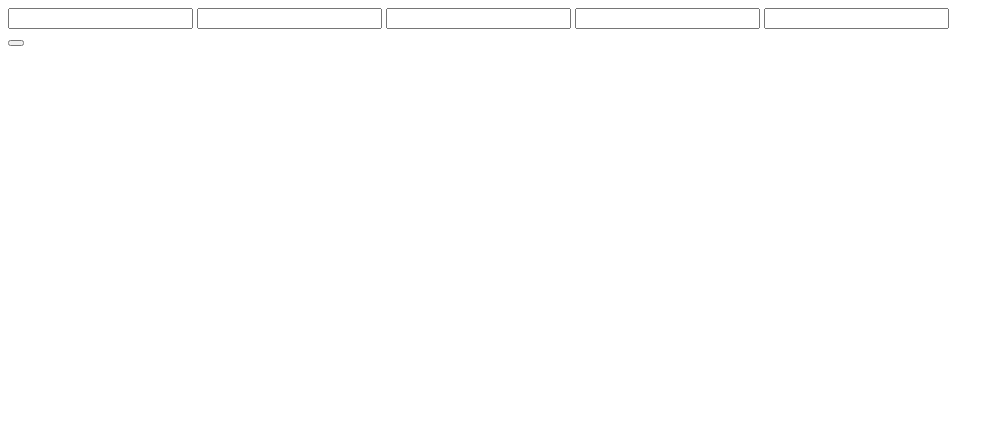
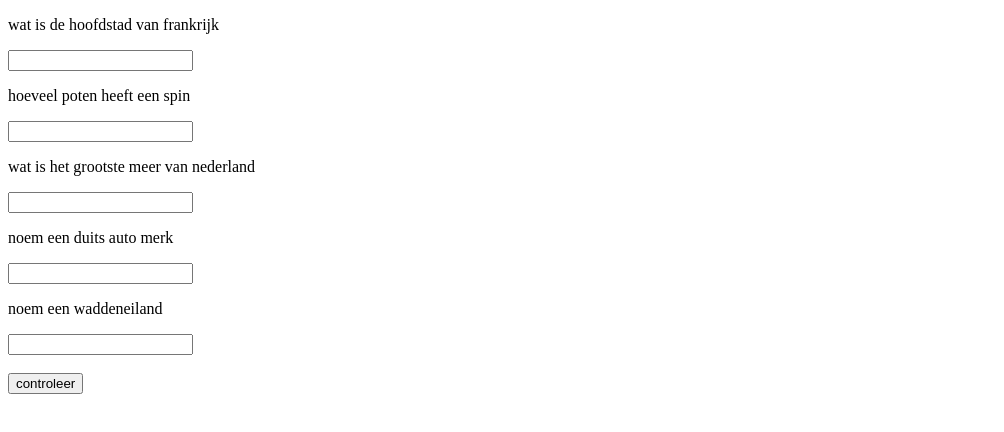
Before and after one commit to 2099492/Volgens-volgorde-voldoen-d9adeddd, a plain HTML site: page index.html in a window 1280 px wide. Shown: the whole page, without its empty margins (0-1004 px from the left). Drawn offline with Linux system fonts and the light colour scheme.

Commit message:
Add files via upload

```diff
--- a/index.html
+++ b/index.html
@@ -1,18 +1,25 @@
 <!DOCTYPE html>
 <html lang="en" dir="ltr">
   <head>
-    <!-- <meta charset="utf-8" http-equiv="refresh" content="1"> -->
+    <meta charset="utf-8">
     <title id="title">Een website</title>
     <link rel="stylesheet" href="style.css">
   </head>
   <body id="body">
+    <p>wat is de hoofdstad van frankrijk</p>
     <input type="text" id="frank" value="">
+    <p>hoeveel poten heeft een spin</p>
     <input type="text" id="spin" value="">
+    <p>wat is het grootste meer van nederland</p>
     <input type="text" id="meer" value="">
+    <p>noem een duits auto merk</p>
     <input type="text" id="merk" value="">
+    <p>noem een waddeneiland</p>
     <input type="text" id="eiland" value="">
     <br>
-    <button type="button" onclick="quiz()"></button>
+    <br>
+    <button type="button" onclick="quiz()">controleer</button>
+    <p id="cijfer"></p>
     <script src="script.js" charset="utf-8"></script>
   </body>
 </html>
--- a/script.js
+++ b/script.js
@@ -1,6 +1,5 @@
+function quiz() {
   var punten = 0;
-
-function quiz() {
   var vrgn = ["parijs", "8", "ijselmeer"];
   var merken = ["Volkswagen", "Audi", "Opel", "Porsche", "BMW", "Mercedes", "Mercedes-Benz"];
   var eilanden = ["Texel", "Vlieland", "Terschelling", "Ameland", "Schiermonnikoog"];
@@ -24,5 +23,5 @@ function quiz() {
     if (eilanden.includes(eiland)) {
       punten++;
     }
-  document.write("je hebt ", punten, " punten");
+document.getElementById("cijfer").innerHTML =  punten;
 }
```
Lines whose indentation alone changed are shown as unchanged.
